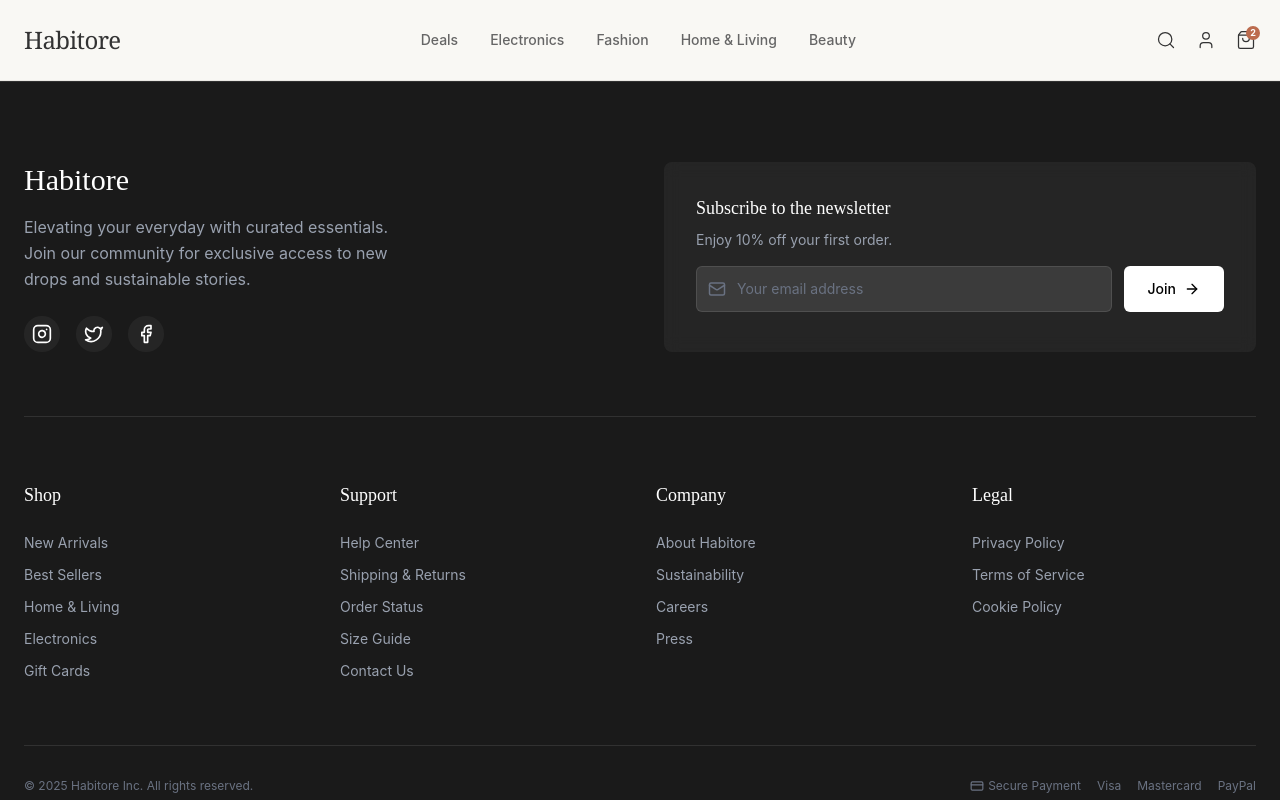
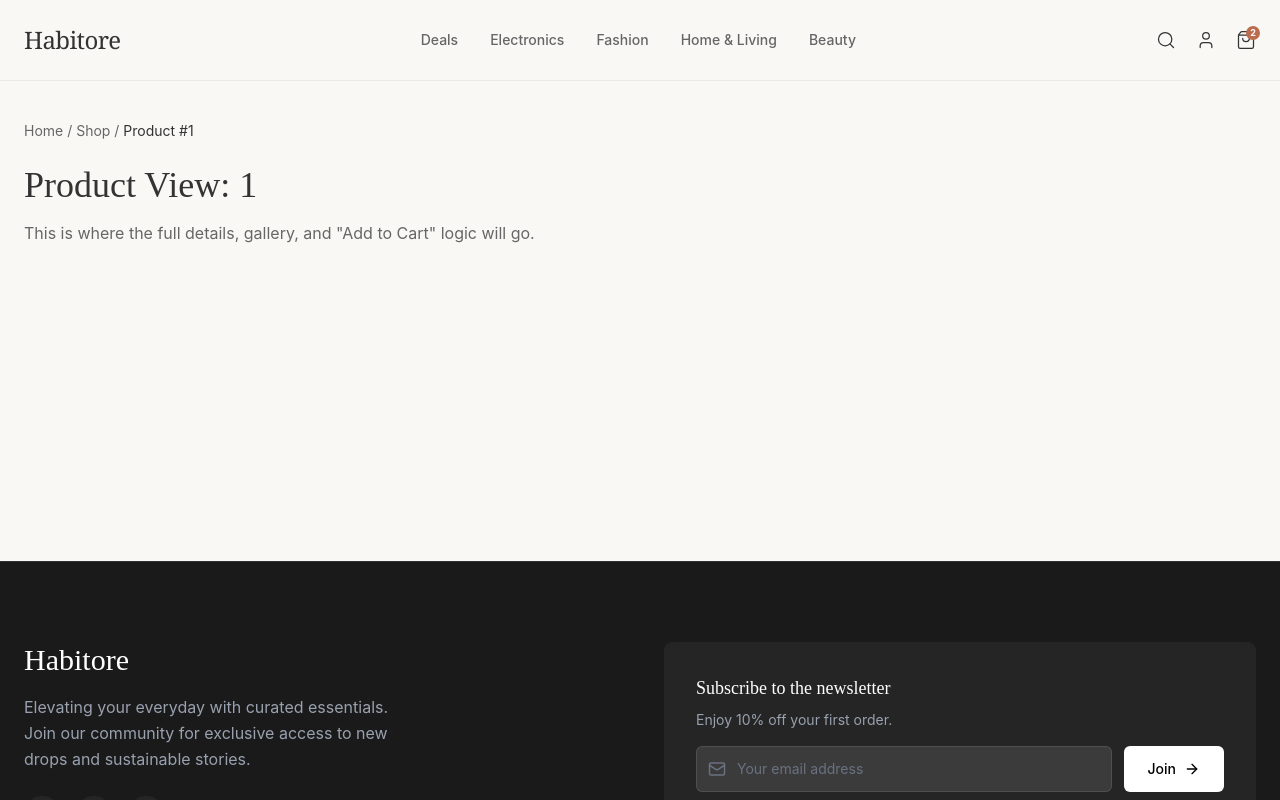
Before and after one commit to PraveenDKatti/habitore, a React app: page /product/1 in a window 1280 px wide. Shown: the top 800 px of the page. Built offline with nearby package versions, Linux system fonts and the light colour scheme; the HTML template or start-up script is replaced by a standard one.

Commit message:
created a second page to prove the routing works, a temporary route for shop page

```diff
--- a/src/App.jsx
+++ b/src/App.jsx
@@ -7,6 +7,14 @@ import Footer from './components/Footer';
 
 // Pages
 import Home from './pages/Home';
+import ProductDetails from './pages/ProductDetails';
+
+// Placeholder for Shop page (will build this later)
+const ShopPlaceholder = () => (
+  <div className="h-[50vh] flex items-center justify-center text-xl font-serif">
+    Shop Category Page (Coming Soon)
+  </div>
+);
 
 function App() {
   return (
@@ -18,6 +26,12 @@ function App() {
         <Routes>
           {/* URL: / */}
           <Route path="/" element={<Home />} />
+
+          {/* URL: /shop */}
+          <Route path="/shop" element={<ShopPlaceholder />} />
+
+          {/* URL: /product/123 */}
+          <Route path="/product/:id" element={<ProductDetails />} />
         </Routes>
       </main>
 
--- /dev/null
+++ b/src/pages/ProductDetails.jsx
@@ -0,0 +1,21 @@
+import React from 'react';
+import { useParams } from 'react-router-dom';
+
+const ProductDetails = () => {
+  const { id } = useParams(); // Catches the ID from URL (e.g., /product/123)
+
+  return (
+    <div className="pt-10 pb-20 px-6 max-w-[1400px] mx-auto min-h-[60vh]">
+      <div className="text-sm text-secondary mb-6">
+        Home / Shop / <span className="text-primary">Product #{id}</span>
+      </div>
+
+      <h1 className="text-4xl font-serif text-primary mb-4">Product View: {id}</h1>
+      <p className="text-secondary">
+        This is where the full details, gallery, and "Add to Cart" logic will go.
+      </p>
+    </div>
+  );
+};
+
+export default ProductDetails;
```
